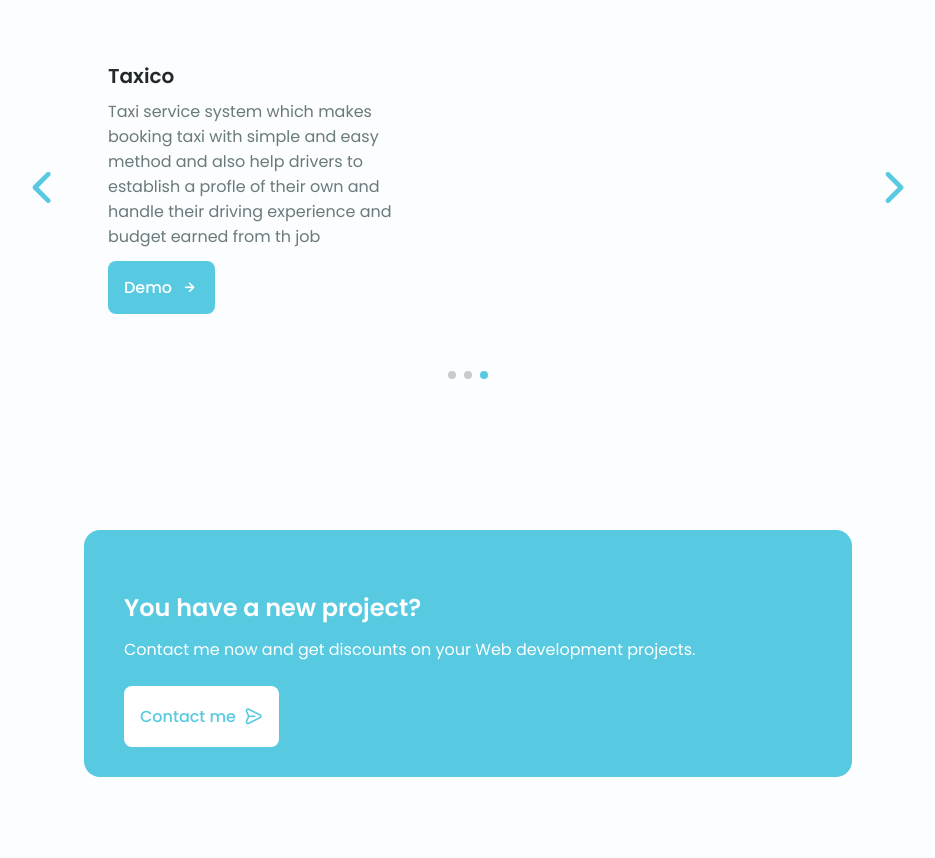
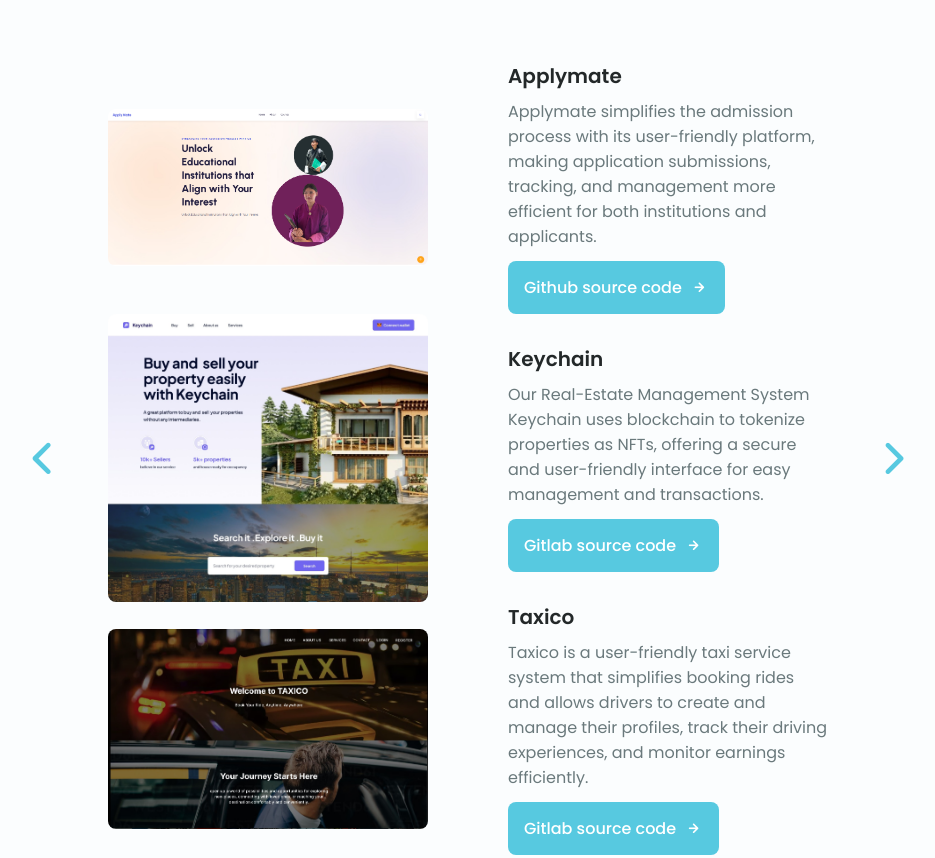
Before and after one commit to Mericle123/Portfolio, a website: page index.html in a window 1280 px wide. Shown: the part 3339-4197 px from the top of the page, without its empty margins (172-1107 px from the left). Drawn offline with nearby package versions, Linux system fonts and the light colour scheme.

Commit message:
Your commit message here

```diff
--- a/index.html
+++ b/index.html
@@ -446,47 +446,62 @@
             <div class="portfolio__container container swiper-container">
                 <div class="swiper-wrapper">
         <!--==================== PORTFOLIO 1 ====================-->
-
         <div class="portfolio__content grid swiper-slide">
-
+            <img src="./packages/images/certifi.jpeg" alt="" class="portfolio__img">
             <div class="portfolio_">
-                    <h3 class="portfolio__title">Taxico</h3>
-                    <p class="portfolio__description">Taxi service system which makes booking taxi with simple and easy method and also help drivers to establish a profle of their own and handle their driving experience and budget earned from th job  </p>
-                    <a href="hhttps://gitlab.com/csf202_agile-software-engineering-practice/taxico" class="button button--flex button--small portfolio__button">
-                        Demo
+                <h3 class="portfolio__title">Certifi </h3>
+                <p class="portfolio__description">Our blockchain-based system enables you to create and securely store digital certificates on the blockchain using IPFS, offering a simple and reliable solution to safeguard your certificates from loss.</p>
+                <a href="https://gitlab.com/prj_group1/prj_group_certifi.git" class="button button--flex button--small portfolio__button">
+                    Github source code
                     <i class="uil uil-arrow-right button__icon"></i>
                 </a>
             </div>
         </div>
 
+
+
             <!--==================== PORTFOLIO 2 ====================-->
+            <div class="portfolio__content grid swiper-slide">
+                <img src="./packages/images/applymate.png" alt="" class="portfolio__img">
+                <div class="portfolio_">
+                    <h3 class="portfolio__title">Applymate </h3>
+                    <p class="portfolio__description">Applymate simplifies the admission process with its user-friendly platform, making application submissions, tracking, and management more efficient for both institutions and applicants.</p>
+                    <a href="https://github.com/Pemacoder/ApplyMate.git" class="button button--flex button--small portfolio__button">
+                        Github source code
+                        <i class="uil uil-arrow-right button__icon"></i>
+                    </a>
+                </div>
+            </div>
+                </div>
+
+
+            <!--==================== PORTFOLIO 3 ====================-->
 
             <div class="portfolio__content grid swiper-slide">
-
+                <img src="./packages/images/realestate.jpeg" alt="" class="portfolio__img">
                 <div class="portfolio_">
-                    <h3 class="portfolio__title">Certifi </h3>
-                    <p class="portfolio__description">A blockchain based system which helps you to create and store digital certificate which u would loose in real world in the blokcchain with the Help of IPFS with easy and simple method .</p>
-                    <a href="https://gitlab.com/prj_group1/prj_group_certifi.git" class="button button--flex button--small portfolio__button">
-                        Demo
+                    <h3 class="portfolio__title">Keychain </h3>
+                    <p class="portfolio__description">Our Real-Estate Management System Keychain uses blockchain to tokenize properties as NFTs, offering a secure and user-friendly interface for easy management and transactions.</p>
+                    <a href="https://gitlab.com/dapp640315/real-estate.git" class="button button--flex button--small portfolio__button">
+                        Gitlab source code
                         <i class="uil uil-arrow-right button__icon"></i>
                     </a>
                 </div>
             </div>
 
-            <!--==================== PORTFOLIO 3 ====================-->
-
+            <!--==================== PORTFOLIO 4 ====================-->
             <div class="portfolio__content grid swiper-slide">
-
+                <img src="./packages/images/taxico.jpeg" alt="" class="portfolio__img">
                 <div class="portfolio_">
-                    <h3 class="portfolio__title">Real estate </h3>
-                    <p class="portfolio__description">A real-estate management system  which helps you to add properties in the form of NFT using blockchain with a simple and interactive UI design which helps you for an easy interaction  </p>
-                    <a href="https://gitlab.com/dapp640315/real-estate.git" class="button button--flex button--small portfolio__button">
-                        Demo
+                    <h3 class="portfolio__title">Taxico</h3>
+                    <p class="portfolio__description">Taxico is a user-friendly taxi service system that simplifies booking rides and allows drivers to create and manage their profiles, track their driving experiences, and monitor earnings efficiently.</p>
+                    <a href="hhttps://gitlab.com/csf202_agile-software-engineering-practice/taxico" class="button button--flex button--small portfolio__button">
+                        Gitlab source code
                         <i class="uil uil-arrow-right button__icon"></i>
                     </a>
                 </div>
             </div>
-                </div>
+
 
             <!-- add arrows-->
             <div class="swiper-button-next">
```
Also changed, not shown: packages/images/applymate.png (added). Lines whose indentation alone changed are shown as unchanged.
